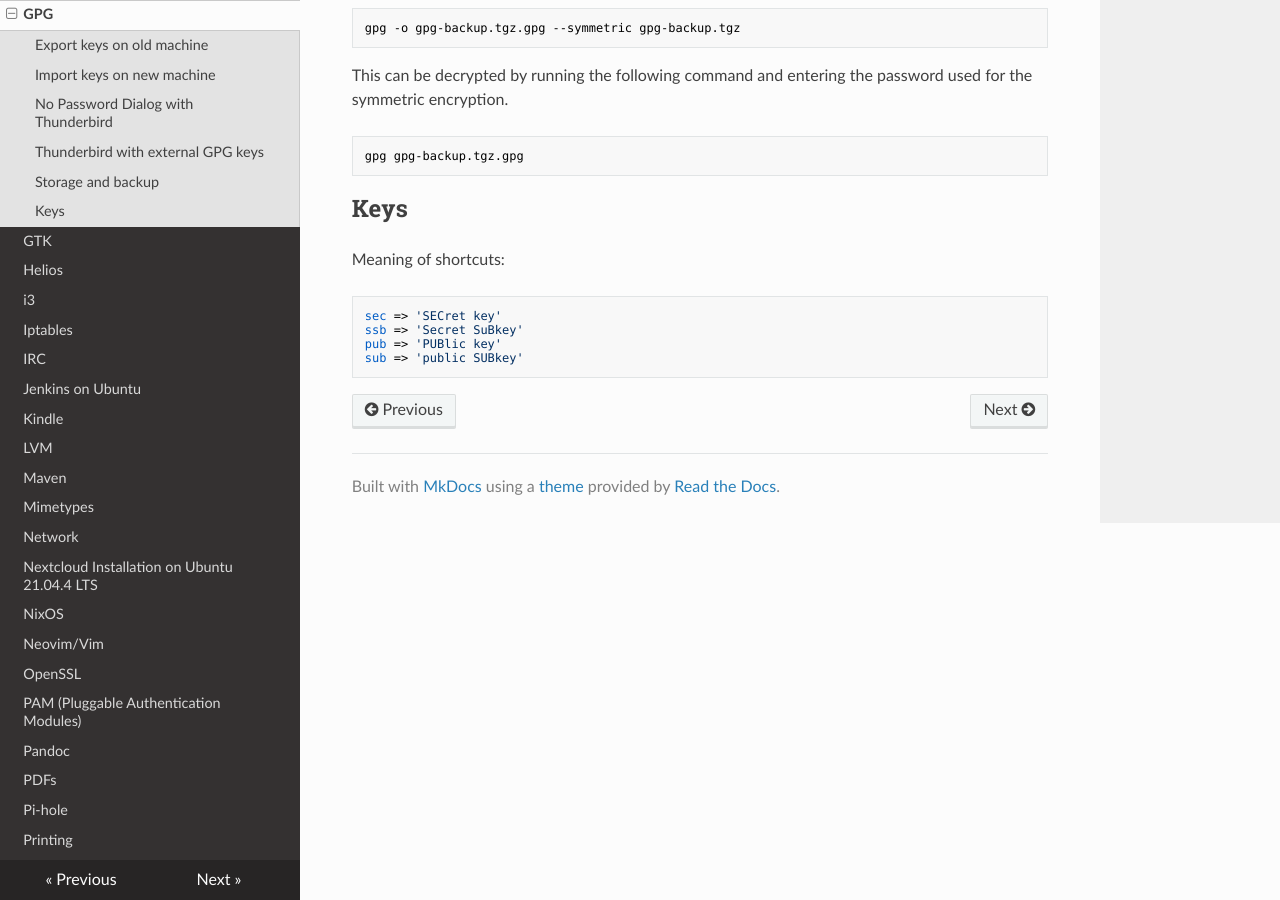
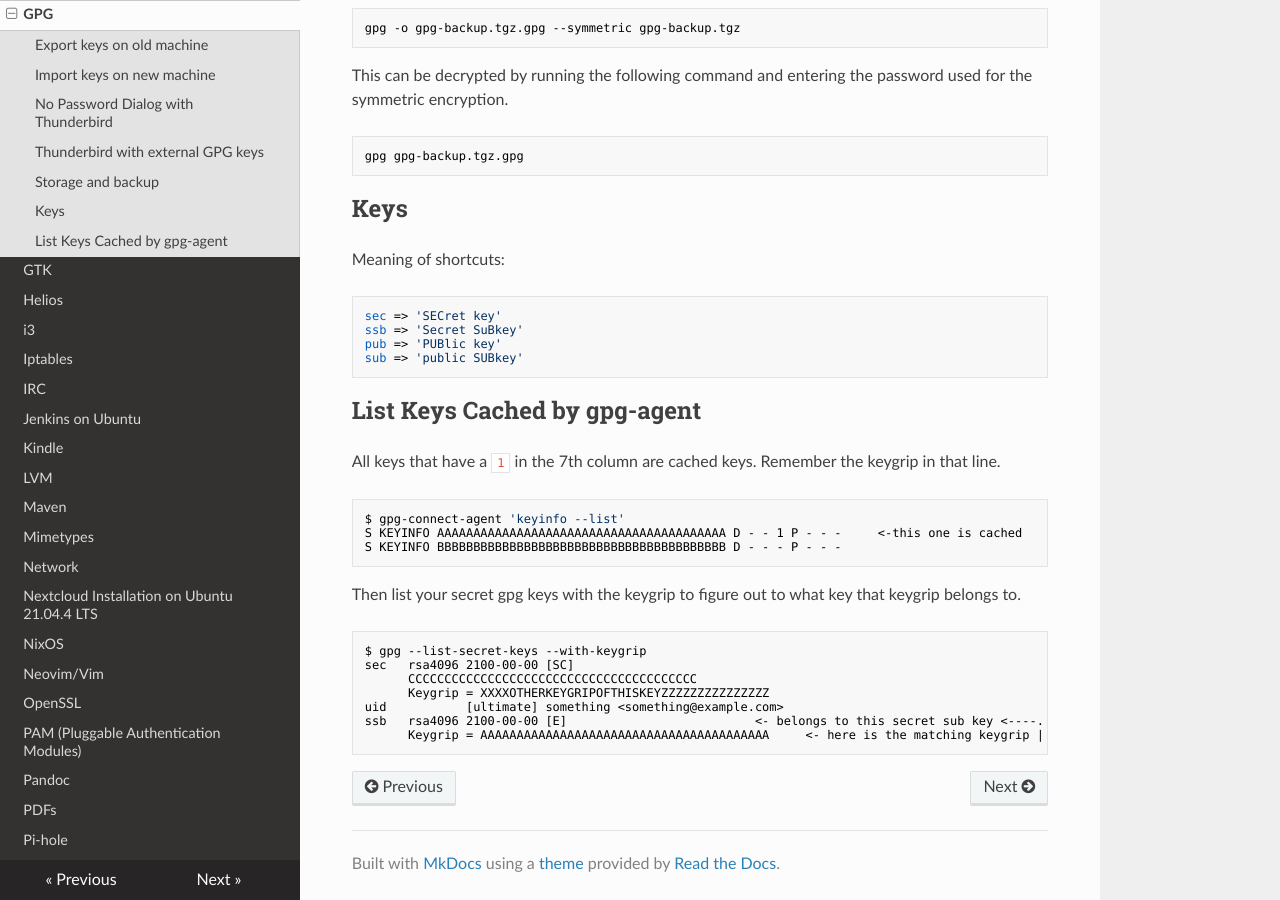
Before and after one commit to Maaxxs/wiki, an MkDocs documentation site: the page built from docs/gpg.md, in a window 1280 px wide and 900 px high, scrolled down 2310 px. Built offline with MkDocs 1.6.1, drawn with Linux system fonts in a browser that asks for light colours; nearby versions of some CDN libraries.

Commit message:
gpg: add command to list cached gpg keys

````diff
--- a/docs/gpg.md
+++ b/docs/gpg.md
@@ -131,3 +131,28 @@ ssb => 'Secret SuBkey'
 pub => 'PUBlic key'
 sub => 'public SUBkey'
 ```
+
+List Keys Cached by gpg-agent
+-----------------------------
+
+All keys that have a `1` in the 7th column are cached keys. Remember the
+keygrip in that line.
+
+```sh
+$ gpg-connect-agent 'keyinfo --list'
+S KEYINFO AAAAAAAAAAAAAAAAAAAAAAAAAAAAAAAAAAAAAAAA D - - 1 P - - -     <-this one is cached
+S KEYINFO BBBBBBBBBBBBBBBBBBBBBBBBBBBBBBBBBBBBBBBB D - - - P - - -
+```
+
+Then list your secret gpg keys with the keygrip to figure out to what
+key that keygrip belongs to.
+
+```sh
+$ gpg --list-secret-keys --with-keygrip
+sec   rsa4096 2100-00-00 [SC]
+      CCCCCCCCCCCCCCCCCCCCCCCCCCCCCCCCCCCCCCCC
+      Keygrip = XXXXOTHERKEYGRIPOFTHISKEYZZZZZZZZZZZZZZZ
+uid           [ultimate] something <something@example.com>
+ssb   rsa4096 2100-00-00 [E]                          <- belongs to this secret sub key <----.
+      Keygrip = AAAAAAAAAAAAAAAAAAAAAAAAAAAAAAAAAAAAAAAA     <- here is the matching keygrip |
+```
````
